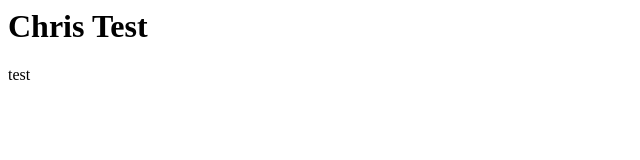
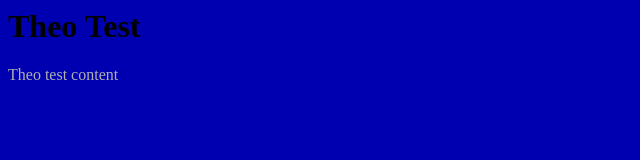
Before and after one commit to cdarringer/darringer-www, a plain HTML site: page theo/index.html in a window 1280 px wide. Shown: the whole page, without its empty margins (0-640 px from the left). Drawn offline with Linux system fonts and the light colour scheme.

Commit message:
Initial edits to the theo site

```diff
--- a/theo/index.html
+++ b/theo/index.html
@@ -1,16 +1,17 @@
 <!DOCTYPE HTML PUBLIC "-//W3C//DTD HTML 4.01 Transitional//EN">
 <html>
   <head>
-    <title>Chris Test</title>
+    <title>Theo Test</title>
     <link rel="shortcut icon" type="image/x-icon" href="/favicon.ico" />
-    <meta name="keywords" lang="en-us" content="Chris Darringer, Christopher Darringerm" />
-    <meta name="description" content="TBD" />
+    <meta name="keywords" lang="en-us" content="Theo Darringer" />
+    <meta name="description" content="Theo Darringer home page on darringer.com" />
+    <link rel="stylesheet" type="text/css" href="theo-styles.css" />
     <!-- TBD -->
   </head>
   <body>
-    <h1>Chris Test</h1>
+    <h1>Theo Test</h1>
     <p>
-      test
+      Theo test content
     </p>
   </body>
 </html>
--- /dev/null
+++ b/theo/theo-styles.css
@@ -0,0 +1,3 @@
+/* hello my name is Theo */
+body { background-color:0000b0 }
+p { color:b0b0b0; }
```
